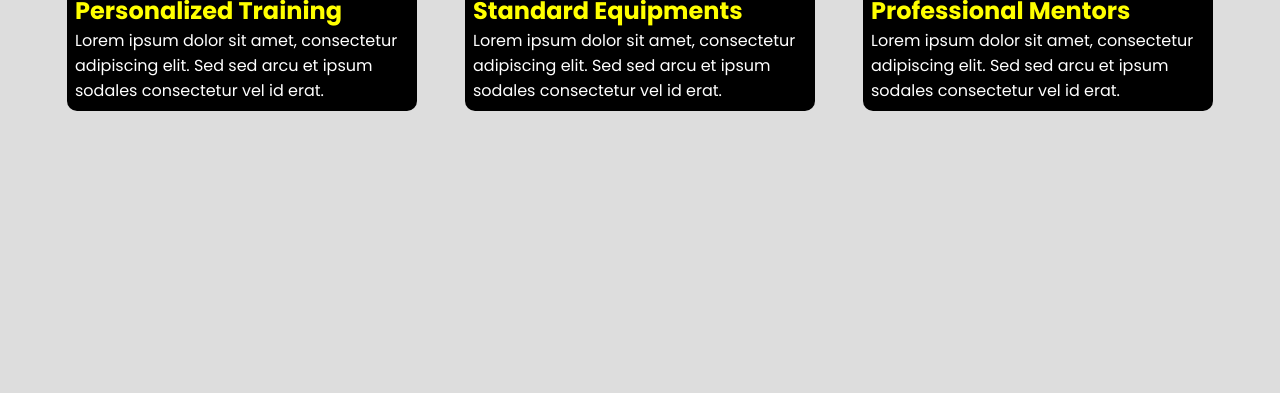
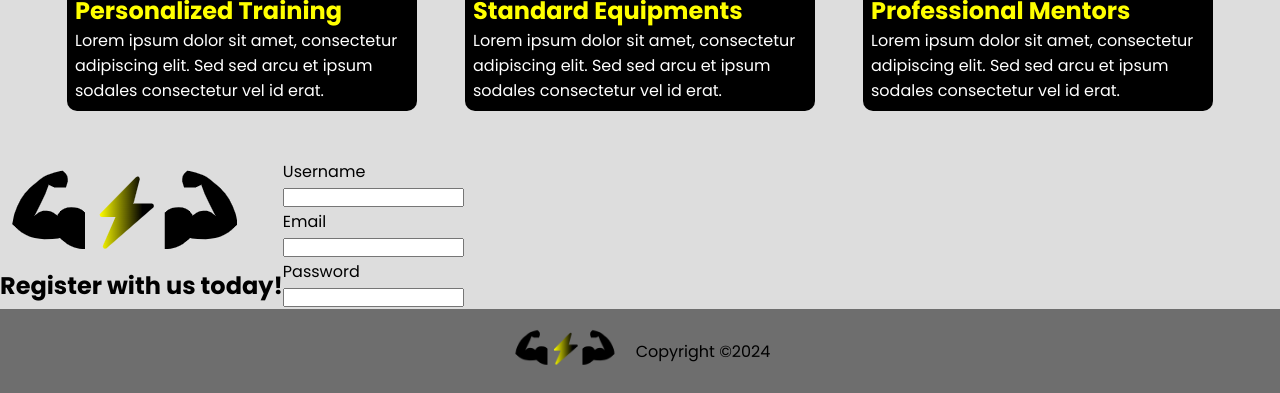
Before and after one commit to TonyTech-GIT/jquery_sports, a plain HTML site: page index.html in a window 1280 px wide. Shown: the part 947-1340 px from the top of the page. Before the commit the page ends 1106 px from the top, so only its background shows below. Drawn offline with nearby package versions, Linux system fonts and the light colour scheme.

Commit message:
progress on the contact section

```diff
--- a/index.html
+++ b/index.html
@@ -9,6 +9,7 @@
     <link rel="stylesheet" href="/styles/sections/header.css">
     <link rel="stylesheet" href="/styles/sections/about.css">
     <link rel="stylesheet" href="/styles/sections/services.css">
+    <link rel="stylesheet" href="/styles/sections/contact.css">
     <link rel="stylesheet" href="/styles/sections/footer.css">
 
     <link rel="preconnect" href="https://fonts.googleapis.com">
@@ -17,7 +18,7 @@
 </head>
 <body>
 
-    <section class="header_container max-container flex  relative">
+    <section class="header_container max-container flex  relative" id="header">
         <div class="overlay"></div>
 
 
@@ -56,7 +57,7 @@
     </section>
 
 
-    <section class="about_container max-container relative flex">
+    <section class="about_container max-container relative flex" id="about">
         <div class="about_container-text">
             <h1>UNLEASH THE <span>ENERGY</span> WITHIN</h1>
         </div>
@@ -68,7 +69,7 @@
         </div>
     </section>
 
-    <section class="services_container max-container relative flex">
+    <section class="services_container max-container relative flex" id="services">
         <div class="services_container-card cardOne">
             <div class="card-image">
                 <img src="/assets/images/athletic-person-exercising-working-out (1).jpg" alt="service-card-imgOne">
@@ -103,6 +104,43 @@
         </div>
     </section>
 
+    <section class="contact_container max-container relative flex">
+        <div class="contact_container-content">
+                <div class="image-container">
+                    <img src="/assets/images/logoImage.png" alt="logo-image">
+                </div>
+
+                <h2>Register with us today!</h2>
+        </div>
+
+        <div class="contact_container-form">
+            <form action="">
+                <label for="userName">
+                    Username <br>
+                    <input type="text" id="userName">
+                </label> <br>
+                <label for="email">
+                    Email <br>
+                    <input type="email" id="email">
+                </label> <br>
+                <label for="password">
+                    Password <br>
+                    <input type="password" id="password">
+                </label>
+            </form>
+        </div>
+    </section>
+
+    <section class="footer_container max-container relative flex padding" id="footer">
+        <div class="footer_container-logoImage">
+                <img src="/assets/images/logoImage.png" alt="logo-image">
+        </div>
+
+        <p>Copyright &copy;2024</p>
+    </section>
+
+
+
 
 
 
--- a/styles/sections/footer.css
+++ b/styles/sections/footer.css
@@ -0,0 +1,25 @@
+@import "/styles/styles.css";
+
+.footer_container {
+  background-color: rgba(0, 0, 0, 0.5);
+
+  justify-content: center;
+  align-items: center;
+
+  flex-direction: column;
+
+  gap: 1rem;
+}
+
+.footer_container-logoImage {
+  width: 110px;
+}
+.footer_container-logoImage img {
+  max-width: 100%;
+}
+
+@media only screen and (min-width: 700px) {
+  .footer_container {
+    flex-direction: row;
+  }
+}
--- a/styles/sections/services.css
+++ b/styles/sections/services.css
@@ -58,13 +58,11 @@
     background-color: var(--black-color);
 
     width: 350px;
-    /* width: 300px; */
 
     border-radius: 10px;
   }
 
   .services_container-card .card-image {
     width: 350px;
-    /* width: 300px; */
   }
 }
```
Also changed, not shown: styles/sections/contact.css (added).
